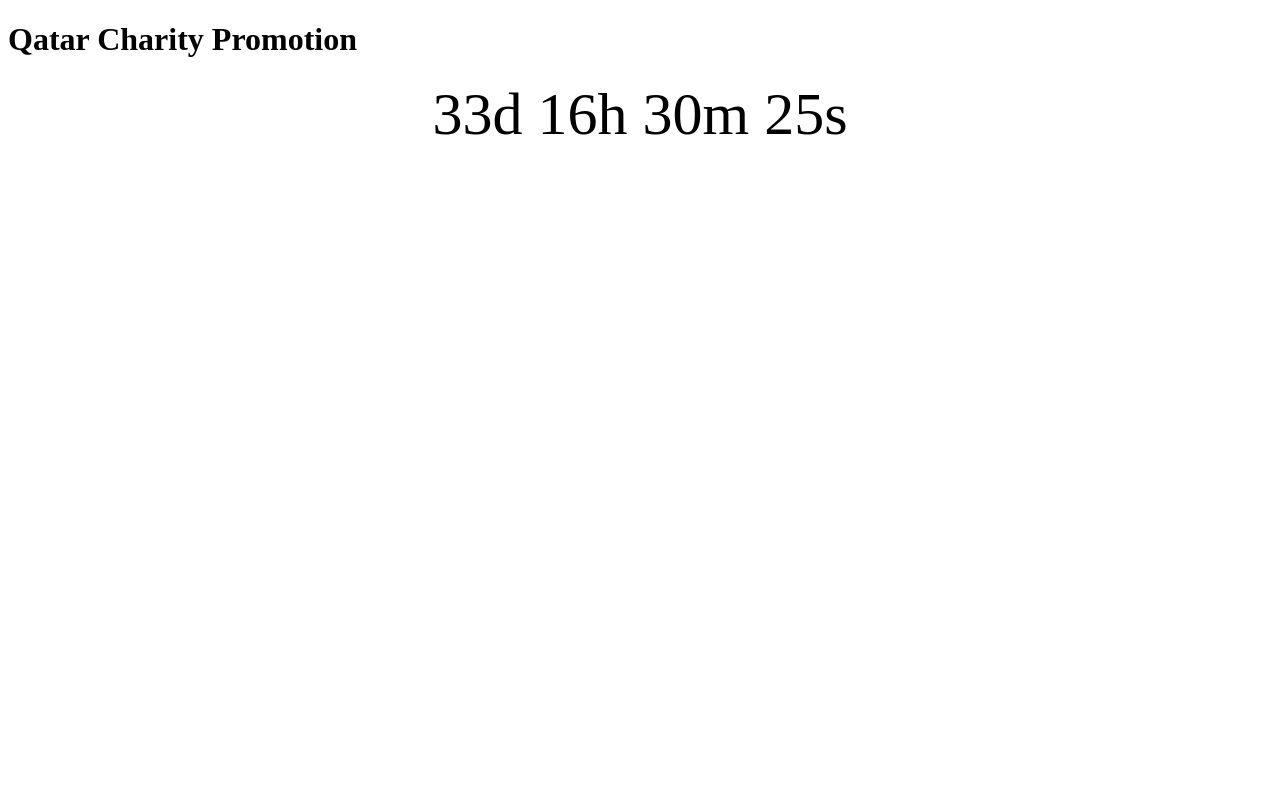
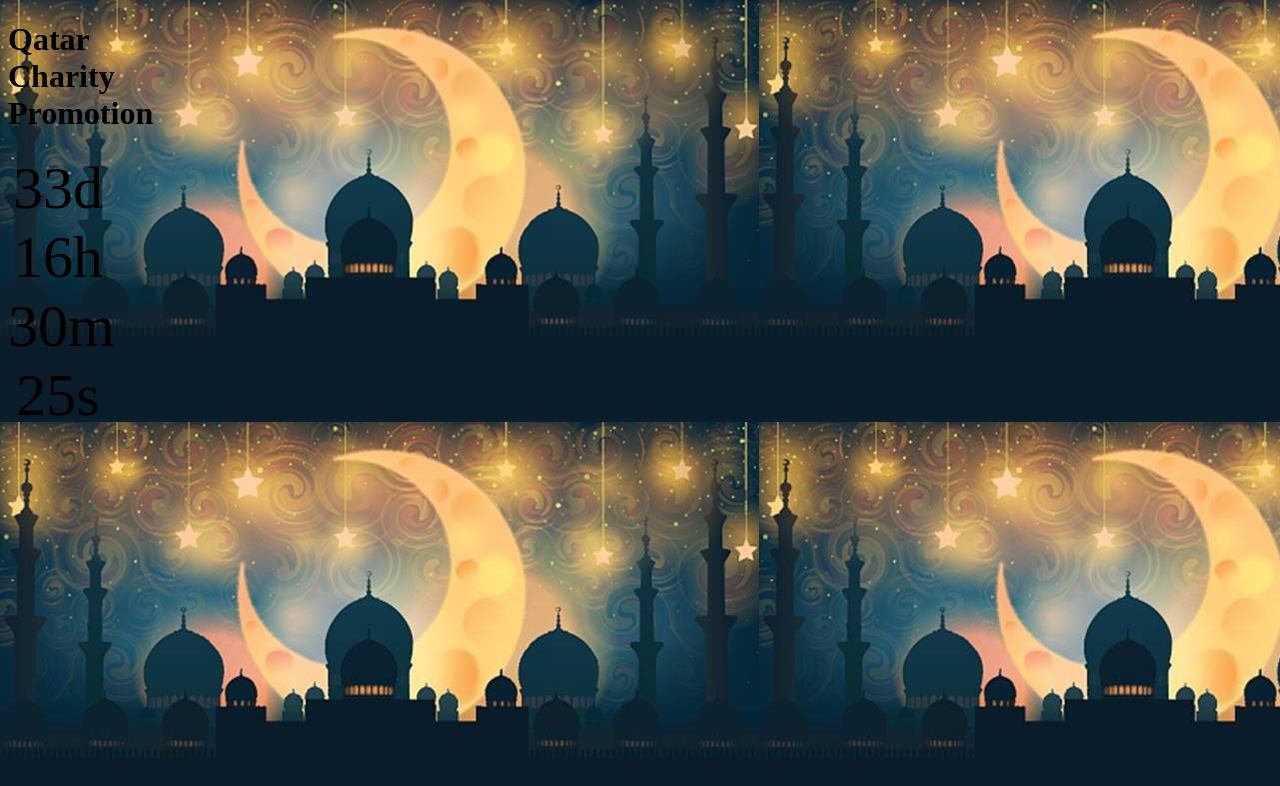
Before and after one commit to Mona-Eldouse/QatarCharity, a plain HTML site: page Home.html in a window 1280 px wide. Drawn offline with Linux system fonts and the light colour scheme.

Commit message:
Update index.css

```diff
--- a/index.css
+++ b/index.css
@@ -5,5 +5,7 @@ p {
 }
 
 body{
-    background-image: url(home.jpeg);
+    background-image: url(home.jpg);
+    width: 100px;
+    background-color: lightgrey;
 }
```
